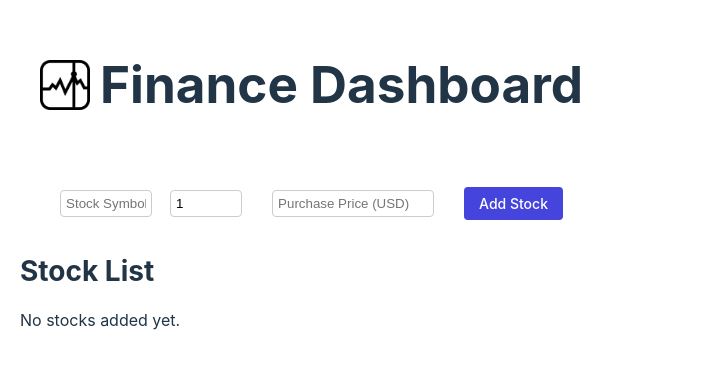
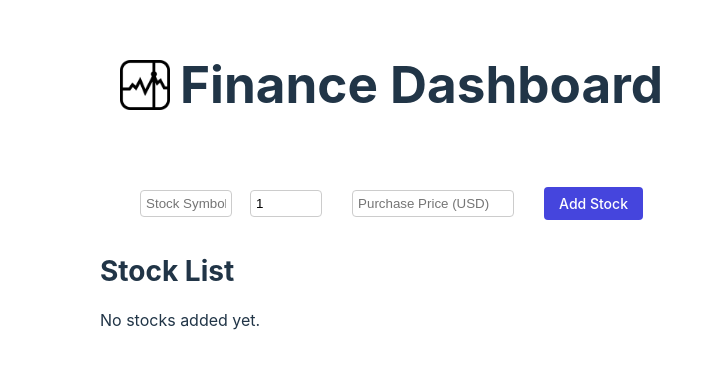
Before and after one commit to jayelinjiaqi/capstone-jayelin-se100, a React (Vite) app: page / in a window 1280 px wide. Shown: the part 225-594 px from the top of the page, without its empty margins (0-702 px from the left). Built offline with nearby package versions, Linux system fonts and the light colour scheme.

Commit message:
app.css padding 20 to 100

```diff
--- a/src/App.css
+++ b/src/App.css
@@ -2,7 +2,7 @@
   max-width: 1500px;
   margin: auto;
   text-align: center;
-  padding: 20px;
+  padding: 100px;
 }
 
 .input-row {
```
